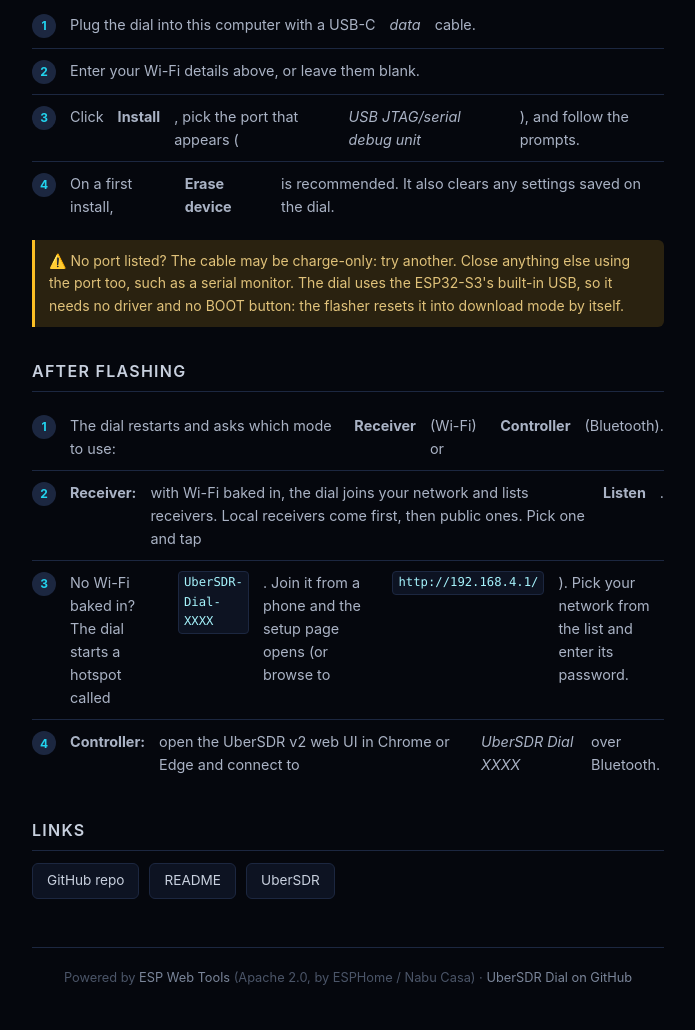
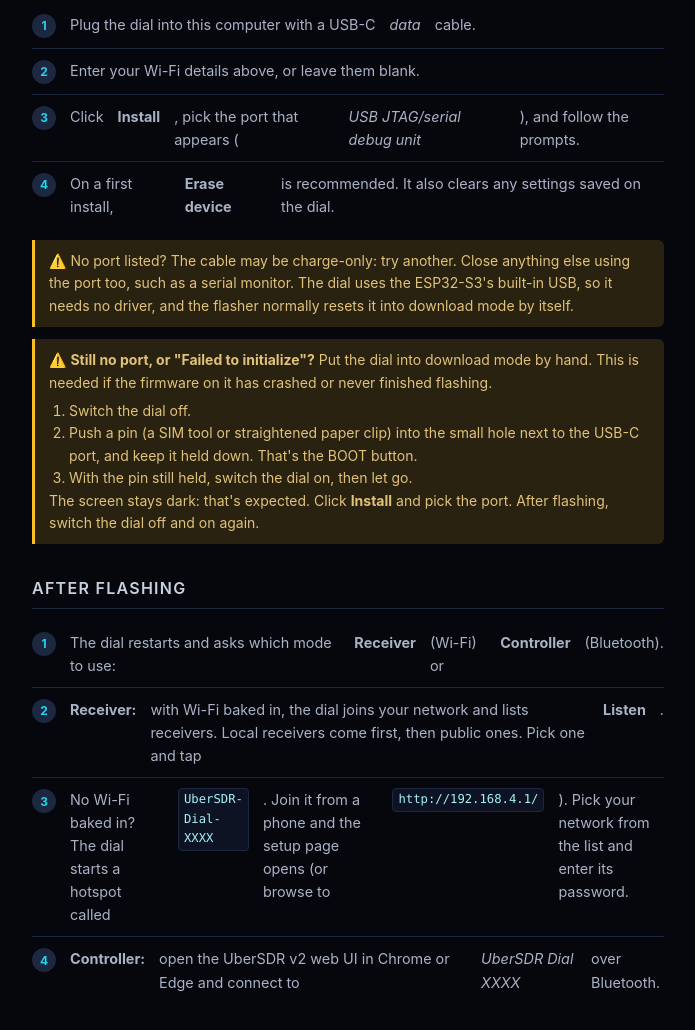
Before and after one commit to madpsy/ubersdr_dial, a plain HTML site: page docs/flash/index.html in a window 1280 px wide. Shown: the part 897-1927 px from the top of the page, without its empty margins (292-987 px from the left). Drawn offline with Linux system fonts and the light colour scheme.

Commit message:
Explain manual download mode for the flasher
Normally the flasher puts the dial into download mode by itself. If the
dial's firmware has crashed or never finished flashing, hold the BOOT
button (the pinhole next to the USB-C port) while switching it on.

```diff
--- a/docs/flash/index.html
+++ b/docs/flash/index.html
@@ -236,8 +236,22 @@
       <div class="warn">
         ⚠️ No port listed? The cable may be charge-only: try another. Close anything else
         using the port too, such as a serial monitor. The dial uses the ESP32-S3's built-in
-        USB, so it needs no driver and no BOOT button: the flasher resets it into download
-        mode by itself.
+        USB, so it needs no driver, and the flasher normally resets it into download mode
+        by itself.
+      </div>
+
+      <div class="warn">
+        ⚠️ <strong>Still no port, or "Failed to initialize"?</strong> Put the dial into
+        download mode by hand. This is needed if the firmware on it has crashed or never
+        finished flashing.
+        <ol style="margin:6px 0 0;padding-left:20px">
+          <li>Switch the dial off.</li>
+          <li>Push a pin (a SIM tool or straightened paper clip) into the small hole next to the
+              USB-C port, and keep it held down. That's the BOOT button.</li>
+          <li>With the pin still held, switch the dial on, then let go.</li>
+        </ol>
+        The screen stays dark: that's expected. Click <strong>Install</strong> and pick the port.
+        After flashing, switch the dial off and on again.
       </div>
 
       <h2>After flashing</h2>
```
Also changed, not shown: 1 other file.
